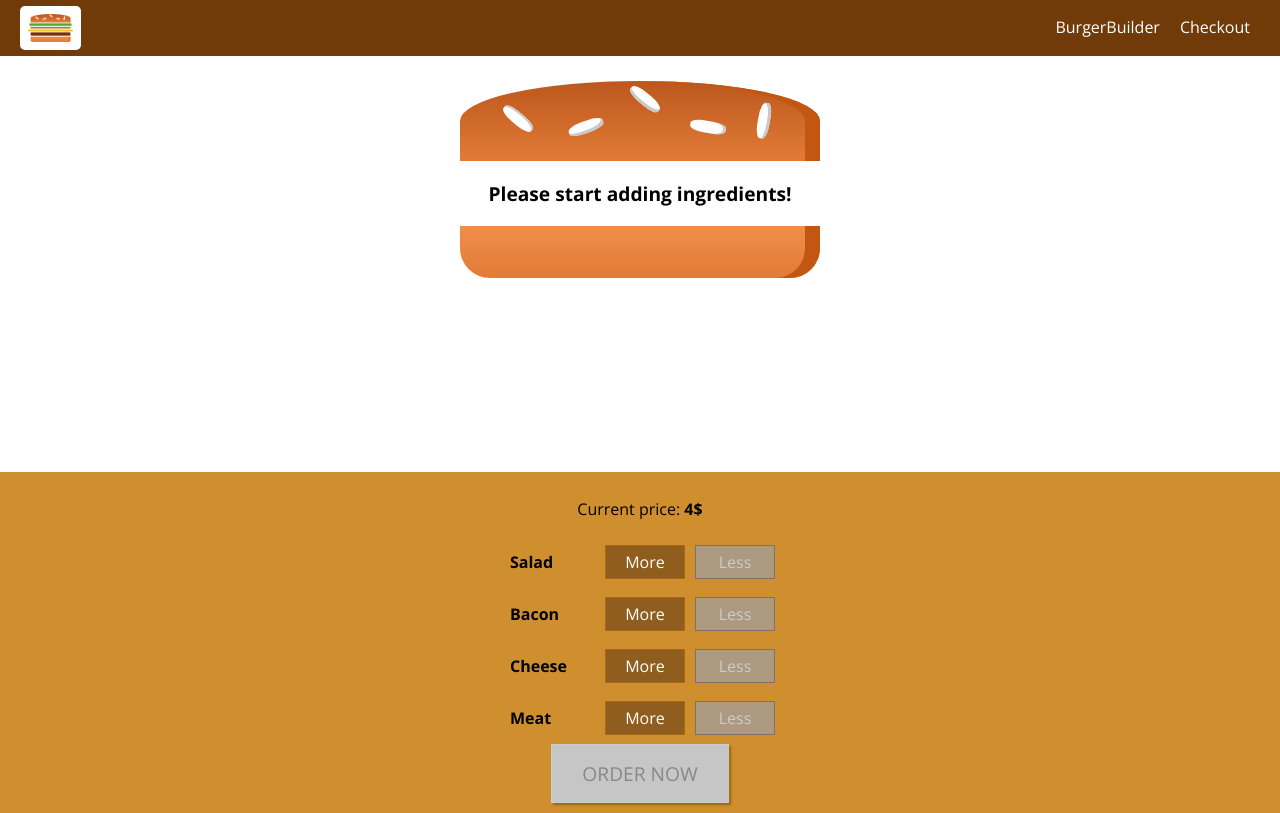
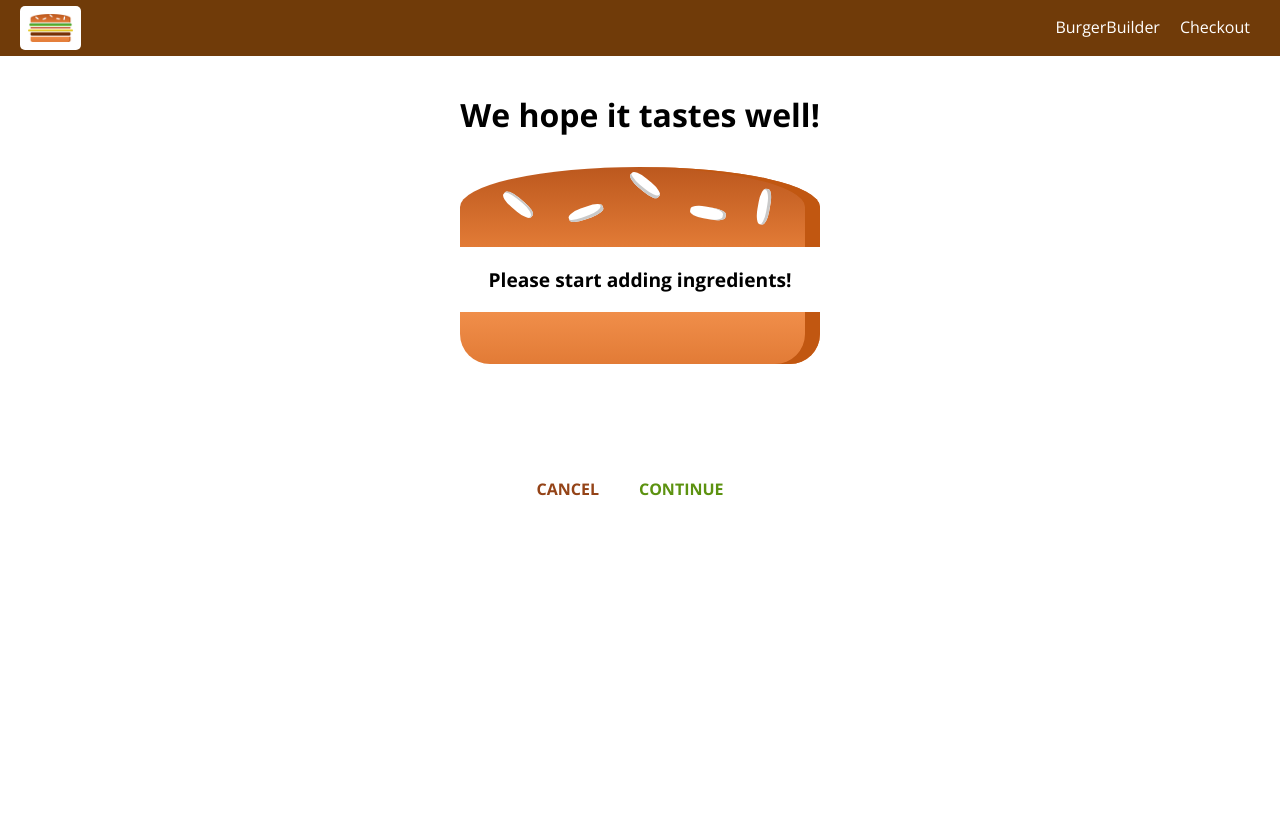
Before and after one commit to Tina-Dumilina/burger-builder, a React (Create React App) app: page /checkout in a window 1280 px wide. Built offline with nearby package versions, Linux system fonts and the light colour scheme.

Commit message:
Added Checkout page

```diff
--- a/package.json
+++ b/package.json
@@ -8,12 +8,13 @@
     "@testing-library/user-event": "^12.1.10",
     "@types/jest": "^26.0.15",
     "@types/node": "^12.0.0",
-    "@types/react": "^16.9.53",
+    "@types/react": "^17.0.0",
     "@types/react-dom": "^16.9.8",
     "axios": "^0.21.1",
     "node-sass": "4.14.1",
     "react": "^17.0.1",
     "react-dom": "^17.0.1",
+    "react-router-dom": "^5.2.0",
     "react-scripts": "4.0.1",
     "typescript": "^4.0.3",
     "web-vitals": "^0.2.4"
@@ -44,6 +45,7 @@
     ]
   },
   "devDependencies": {
+    "@types/react-router-dom": "^5.1.7",
     "@typescript-eslint/eslint-plugin": "^4.11.1",
     "@typescript-eslint/parser": "^4.11.1",
     "eslint-config-prettier": "^7.1.0",
--- a/src/app.tsx
+++ b/src/app.tsx
@@ -1,17 +1,31 @@
 import React, {Component} from 'react'
+import {BrowserRouter, Route} from 'react-router-dom'
 import {Layout} from 'ui/layout'
+import {Checkout} from 'features/checkout'
 import {BurgerBuilder} from 'features/burger-builder'
 import {ErrorBoundary} from 'ui/error-boundary'
 import './index.css'
 
 export class App extends Component {
+  state = {
+    ingredients: {
+      salad: 0,
+      bacon: 0,
+      cheese: 0,
+      meat: 0,
+    },
+  }
+
   render() {
     return (
-      <Layout>
-        <ErrorBoundary>
-          <BurgerBuilder />
-        </ErrorBoundary>
-      </Layout>
+      <BrowserRouter>
+        <Layout>
+          <ErrorBoundary>
+            <Route path="/" exact component={BurgerBuilder} />
+            <Route path="/checkout" component={Checkout} />
+          </ErrorBoundary>
+        </Layout>
+      </BrowserRouter>
     )
   }
 }
--- a/src/features/burger-builder/index.tsx
+++ b/src/features/burger-builder/index.tsx
@@ -1,4 +1,5 @@
 import React, {Component} from 'react'
+import {History} from 'history'
 import {orderProvider} from 'utils/order-provider'
 import {BurgerPreview} from 'ui/burger-preview'
 import {BuildControls} from 'ui/build-controls'
@@ -7,7 +8,9 @@ import {Modal} from 'ui/modal'
 import {Loading} from 'ui/loading'
 import {Ingredients} from 'types'
 
-type BurgerBuilderProps = Record<string, never>
+type BurgerBuilderProps = {
+  history: History
+}
 
 type BurgerBuilderState = {
   ingredients: Record<Ingredients, number>
@@ -93,11 +96,16 @@ export class BurgerBuilder extends Component<BurgerBuilderProps, BurgerBuilderSt
       },
       deliveryMethod: 'fastest',
     }
-    orderProvider
-      .post('/orders.json', order)
-      .then((response) => console.log(response))
-      .catch((error) => console.log(error))
-      .finally(() => this.setState({loading: false, showModal: false}))
+    // orderProvider
+    //   .post('/orders.json', order)
+    //   .then((response) => console.log(response))
+    //   .catch((error) => console.log(error))
+    //   .finally(() => this.setState({loading: false, showModal: false}))
+    const keys = Object.keys(this.state.ingredients) as Ingredients[]
+    const queryParams = keys
+      .map((key) => `${encodeURIComponent(key)}=${encodeURIComponent(this.state.ingredients[key])}`)
+      .join('&')
+    this.props.history.push({pathname: '/checkout', search: `?${queryParams}`})
   }
 
   render() {
--- /dev/null
+++ b/src/features/checkout/index.tsx
@@ -0,0 +1,48 @@
+import React, {Component} from 'react'
+import {History} from 'history'
+import {CheckoutSummary} from './ui/checkout-summary'
+import {Ingredients} from 'types'
+
+type CheckoutProps = {
+  history: History
+  location: Location
+}
+
+type CheckoutState = {
+  ingredients: Record<Ingredients, number>
+}
+
+export class Checkout extends Component<CheckoutProps, CheckoutState> {
+  state = {
+    ingredients: {
+      salad: 0,
+      bacon: 0,
+      cheese: 0,
+      meat: 0,
+    },
+  }
+
+  componentDidMount() {
+    const query = new URLSearchParams(this.props.location.search)
+  }
+
+  cancelCheckout = () => {
+    this.props.history.goBack()
+  }
+
+  continueCheckout = () => {
+    this.props.history.replace('/checkout/contact-data')
+  }
+
+  render() {
+    return (
+      <div>
+        <CheckoutSummary
+          ingredients={this.state.ingredients}
+          cancelCheckout={this.cancelCheckout}
+          continueCheckout={this.continueCheckout}
+        />
+      </div>
+    )
+  }
+}
--- /dev/null
+++ b/src/features/checkout/ui/checkout-summary/index.tsx
@@ -0,0 +1,32 @@
+import React from 'react'
+import {BurgerPreview} from 'ui/burger-preview'
+import {Button} from 'ui/button'
+import {Ingredients} from 'types'
+import styles from './styles.module.scss'
+
+type CheckoutSummaryProps = {
+  ingredients: Record<Ingredients, number>
+  cancelCheckout: () => void
+  continueCheckout: () => void
+}
+
+export const CheckoutSummary = ({
+  ingredients,
+  cancelCheckout,
+  continueCheckout,
+}: CheckoutSummaryProps) => {
+  return (
+    <div className={styles.summary}>
+      <h1>We hope it tastes well!</h1>
+      <div className={styles.summary__container}>
+        <BurgerPreview ingredients={ingredients} />
+      </div>
+      <Button type="danger" onClick={cancelCheckout}>
+        CANCEL
+      </Button>
+      <Button type="success" onClick={continueCheckout}>
+        CONTINUE
+      </Button>
+    </div>
+  )
+}
--- /dev/null
+++ b/src/features/checkout/ui/checkout-summary/styles.module.scss
@@ -0,0 +1,12 @@
+.summary {
+  text-align: center;
+  width: 80%;
+  max-width: 500px;
+  margin: auto;
+
+  &__container {
+    width: 100%;
+    height: 300px;
+    margin: auto;
+  }
+}
```
Also changed, not shown: 2 other files (tests, documents, lock files or other folders).
